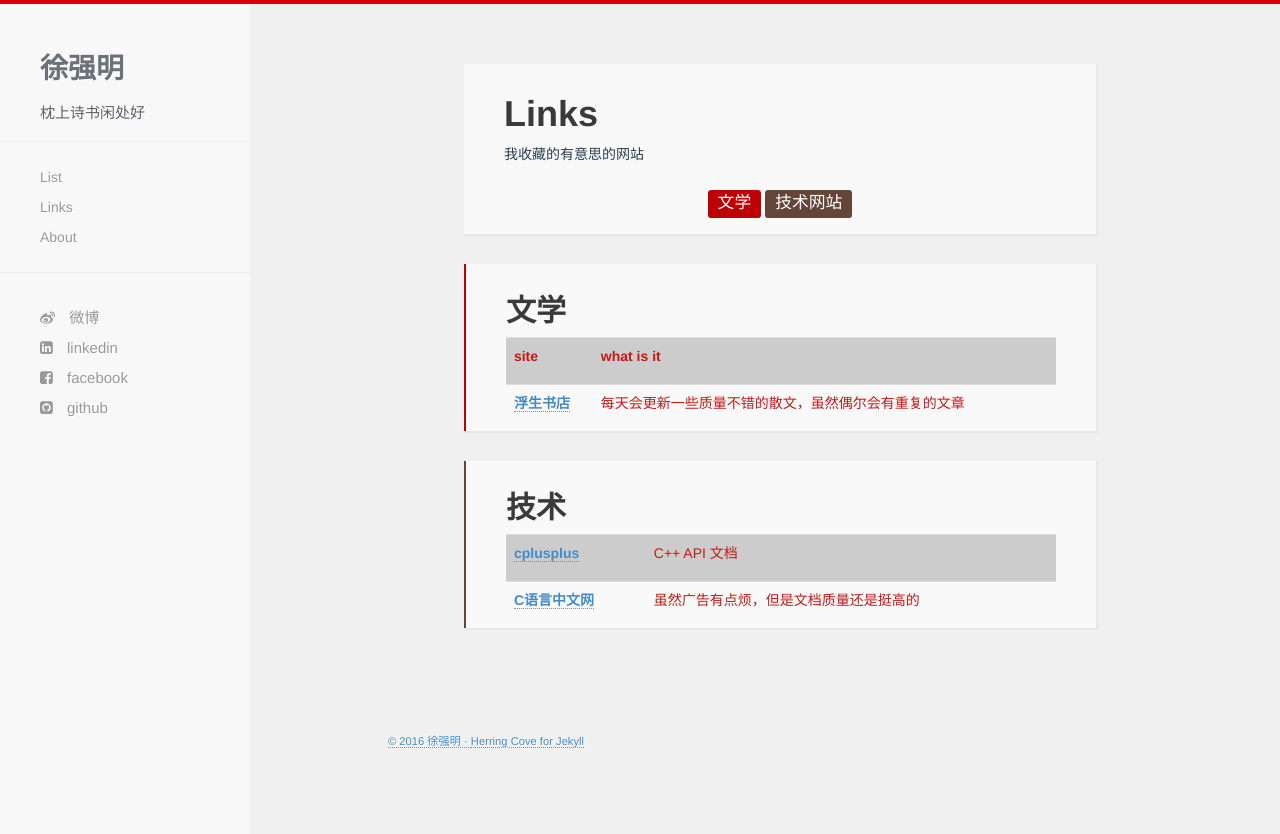
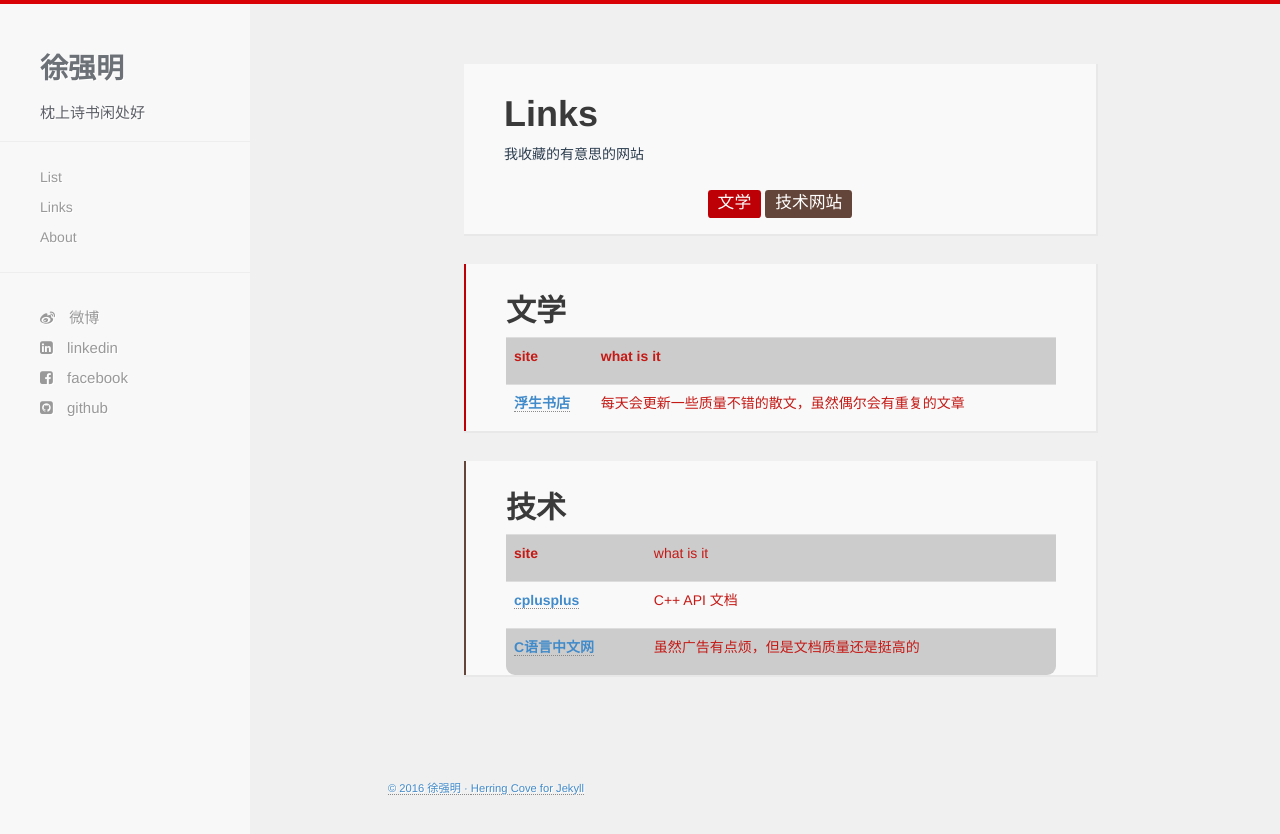
Before and after one commit to xuqiangm/xuqiangm.github.io, a Jekyll site: the page built from links.html, in a window 1280 px wide. Shown: the top 834 px of the page. Built offline with Jekyll 4.4.1, drawn with Linux system fonts in a browser that asks for light colours; nearby versions of some CDN libraries; Markdown is read by kramdown in place of the engine named in the settings.

Commit message:
修改list

```diff
--- a/links.html
+++ b/links.html
@@ -83,6 +83,14 @@ title: Links
       <h2>技术</h2>
       <table class="table table-hover ">
         <tbody>
+        <tr>
+            <td valign="top" class="td1">
+              <p class="p2"><span class="s1"><b>site</b></a></span></p>
+            </td>
+            <td valign="top" class="td2">
+              <p class="p2"><span class="s2">what is it</span></p>
+            </td>
+          </tr>
           <tr>
             <td valign="top" class="td1">
               <p class="p2"><span class="s1"><a href="http://www.cplusplus.com/reference/"><b>cplusplus</b></a></span></p>
```
